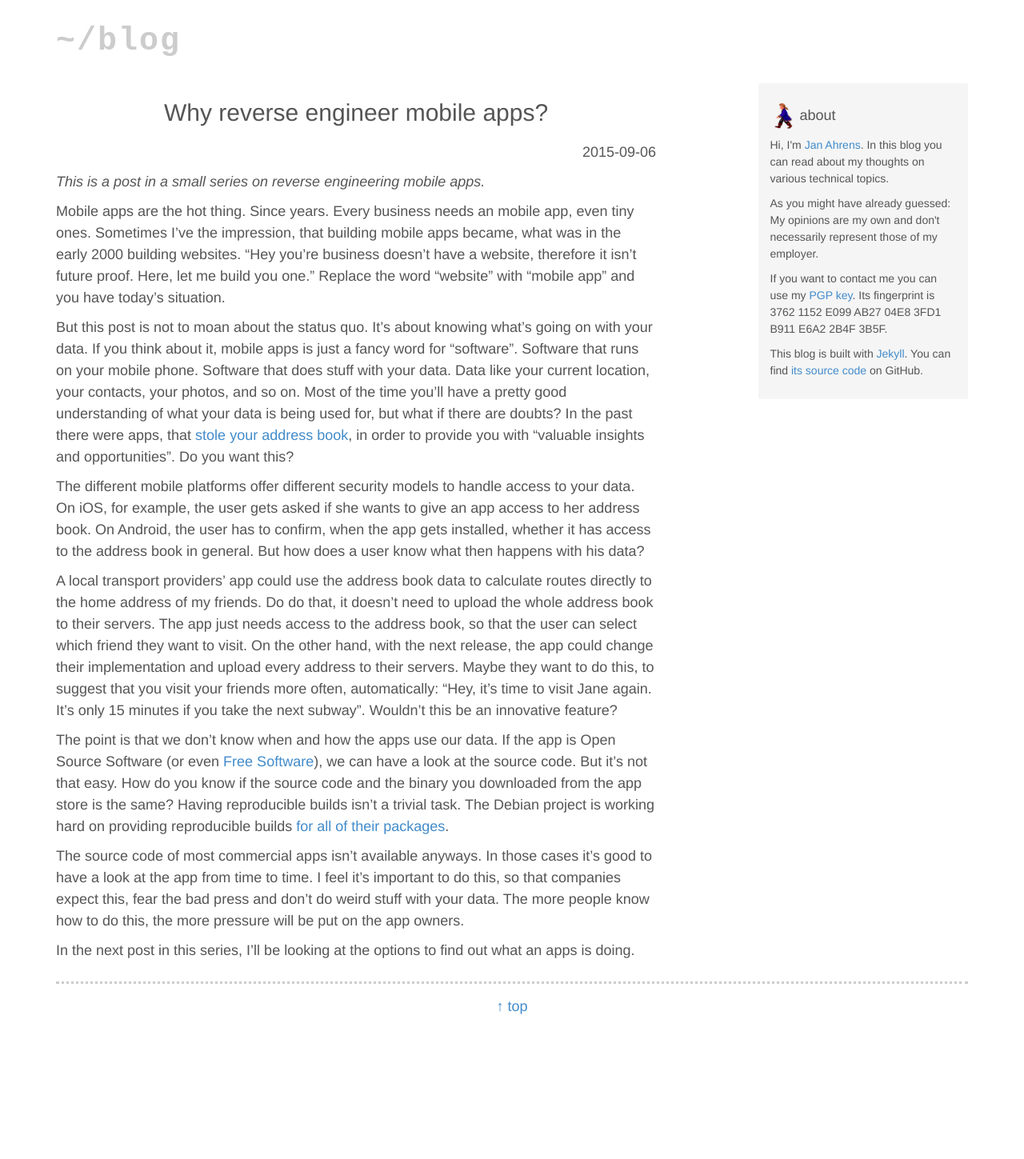
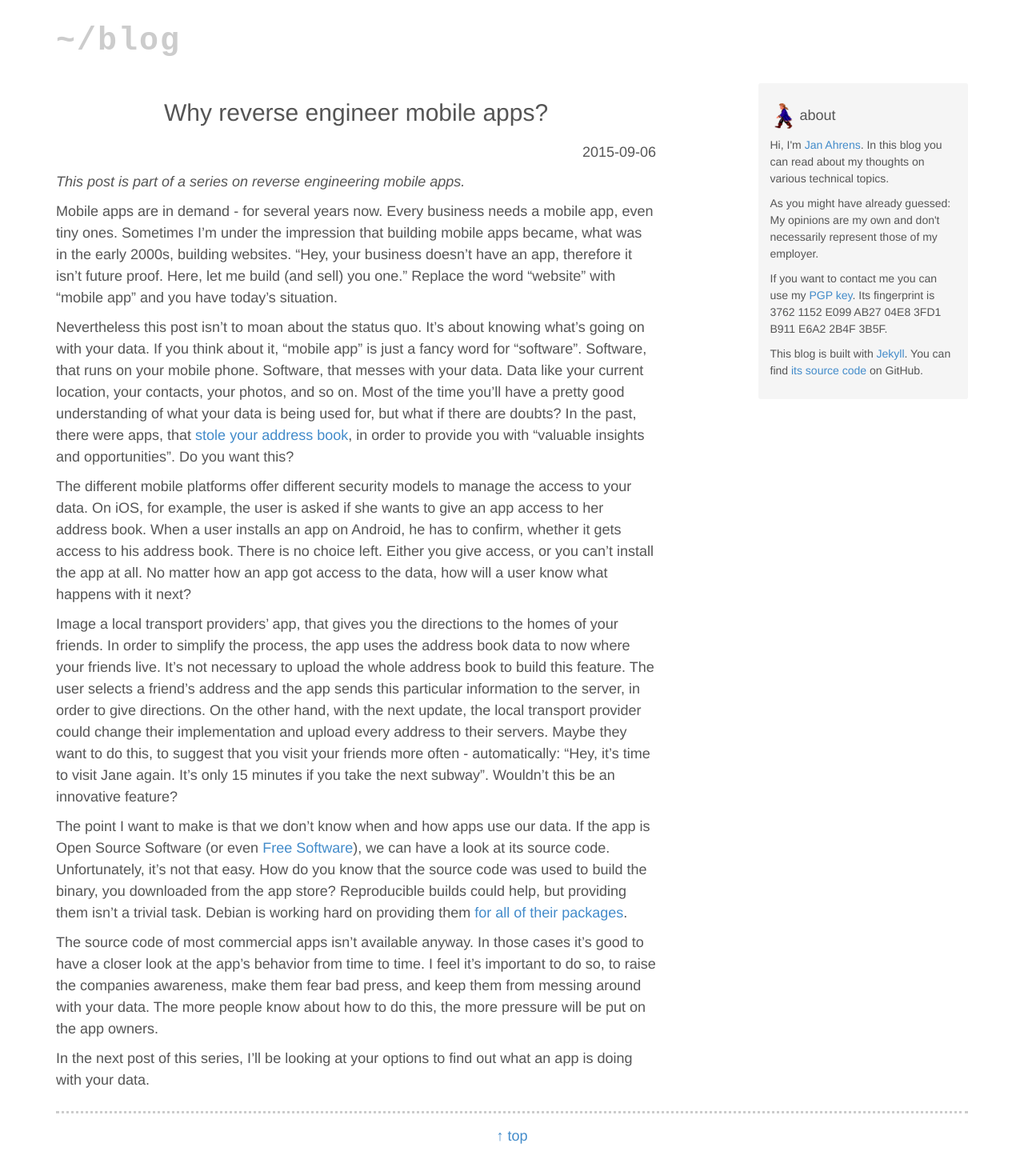
Before and after one commit to JanAhrens/JanAhrens.github.io, a Jekyll site: the page built from _posts/2015-09-06-why-reverse-engineer.markdown, in a window 1280 px wide. Shown: the whole page at 80% size. Built offline with Jekyll 4.4.1, drawn with Linux system fonts in a browser that asks for light colours; Markdown is read by kramdown in place of the engine named in the settings; before the commit the page ends 1287 px from its top, so only the background shows below that.

Commit message:
Fixing grammar and spelling for the "Why reverse engineer" post

```diff
--- a/_posts/2015-09-06-why-reverse-engineer.markdown
+++ b/_posts/2015-09-06-why-reverse-engineer.markdown
@@ -5,60 +5,64 @@ date: 2015-09-06
 draft: true
 ---
 
-*This is a post in a small series on reverse engineering mobile apps.*
+*This post is part of a series on reverse engineering mobile apps.*
 
-Mobile apps are the hot thing. Since years. Every business needs an
-mobile app, even tiny ones. Sometimes I've the impression, that
-building mobile apps became, what was in the early 2000 building
-websites. "Hey you're business doesn't have a website, therefore it
-isn't future proof. Here, let me build you one." Replace the word
-"website" with "mobile app" and you have today's situation.
+Mobile apps are in demand - for several years now. Every business
+needs a mobile app, even tiny ones. Sometimes I'm under the impression
+that building mobile apps became, what was in the early 2000s,
+building websites. "Hey, your business doesn't have an app, therefore
+it isn't future proof. Here, let me build (and sell) you one." Replace
+the word "website" with "mobile app" and you have today's situation.
 
-But this post is not to moan about the status quo. It's about knowing
-what's going on with your data. If you think about it, mobile apps is
-just a fancy word for "software". Software that runs on your mobile
-phone. Software that does stuff with your data. Data like your current
-location, your contacts, your photos, and so on.  Most of the time
-you'll have a pretty good understanding of what your data is being
-used for, but what if there are doubts? In the past there were apps,
-that
+Nevertheless this post isn't to moan about the status quo. It's about
+knowing what's going on with your data. If you think about it, "mobile
+app" is just a fancy word for "software". Software, that runs on your
+mobile phone. Software, that messes with your data. Data like your
+current location, your contacts, your photos, and so on.  Most of the
+time you'll have a pretty good understanding of what your data is
+being used for, but what if there are doubts? In the past, there were
+apps, that
 [stole your address book](https://venturebeat.com/2012/02/14/iphone-address-book/),
 in order to provide you with "valuable insights and opportunities". Do
 you want this?
 
 The different mobile platforms offer different security models to
-handle access to your data. On iOS, for example, the user gets asked
-if she wants to give an app access to her address book. On Android,
-the user has to confirm, when the app gets installed, whether it has
-access to the address book in general. But how does a user know what
-then happens with his data?
+manage the access to your data. On iOS, for example, the user is asked
+if she wants to give an app access to her address book. When a user
+installs an app on Android, he has to confirm, whether it gets access
+to his address book. There is no choice left. Either you give access,
+or you can't install the app at all. No matter how an app got access
+to the data, how will a user know what happens with it next?
 
-A local transport providers' app could use the address book data to
-calculate routes directly to the home address of my friends. Do do
-that, it doesn't need to upload the whole address book to their
-servers. The app just needs access to the address book, so that the
-user can select which friend they want to visit. On the other hand,
-with the next release, the app could change their implementation and
-upload every address to their servers. Maybe they want to do this, to
-suggest that you visit your friends more often, automatically: "Hey,
-it's time to visit Jane again. It's only 15 minutes if you take the
-next subway". Wouldn't this be an innovative feature?
+Image a local transport providers' app, that gives you the directions
+to the homes of your friends. In order to simplify the process, the
+app uses the address book data to now where your friends live. It's
+not necessary to upload the whole address book to build this
+feature. The user selects a friend's address and the app sends this
+particular information to the server, in order to give directions. On
+the other hand, with the next update, the local transport provider
+could change their implementation and upload every address to their
+servers. Maybe they want to do this, to suggest that you visit your
+friends more often - automatically: "Hey, it's time to visit Jane
+again. It's only 15 minutes if you take the next subway". Wouldn't
+this be an innovative feature?
 
-The point is that we don't know when and how the apps use our data. If
-the app is Open Source Software (or even
+The point I want to make is that we don't know when and how apps use
+our data. If the app is Open Source Software (or even
 [Free Software](https://en.wikipedia.org/wiki/Free_and_open-source_software)),
-we can have a look at the source code. But it's not that easy. How do
-you know if the source code and the binary you downloaded from the app
-store is the same?  Having reproducible builds isn't a trivial
-task. The Debian project is working hard on providing reproducible
-builds
+we can have a look at its source code. Unfortunately, it's not that
+easy. How do you know that the source code was used to build the
+binary, you downloaded from the app store? Reproducible builds could
+help, but providing them isn't a trivial task. Debian is working hard
+on providing them
 [for all of their packages](https://wiki.debian.org/ReproducibleBuilds).
 
-The source code of most commercial apps isn't available anyways. In
-those cases it's good to have a look at the app from time to time. I
-feel it's important to do this, so that companies expect this, fear
-the bad press and don't do weird stuff with your data. The more people
-know how to do this, the more pressure will be put on the app owners.
+The source code of most commercial apps isn't available anyway. In
+those cases it's good to have a closer look at the app's behavior from
+time to time. I feel it's important to do so, to raise the companies
+awareness, make them fear bad press, and keep them from messing around
+with your data. The more people know about how to do this, the more
+pressure will be put on the app owners.
 
-In the next post in this series, I'll be looking at the options to
-find out what an apps is doing.
+In the next post of this series, I'll be looking at your options to
+find out what an app is doing with your data.
```
